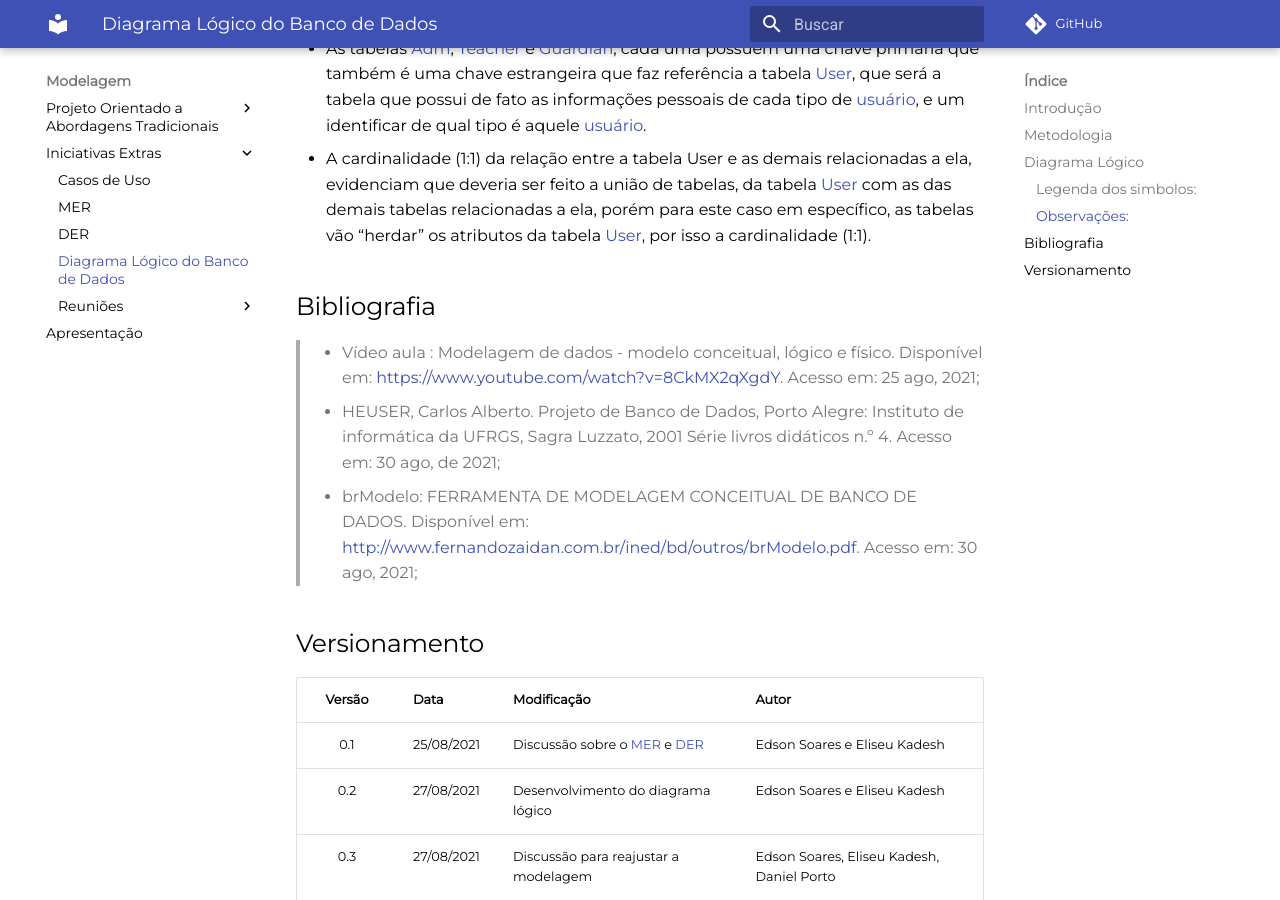
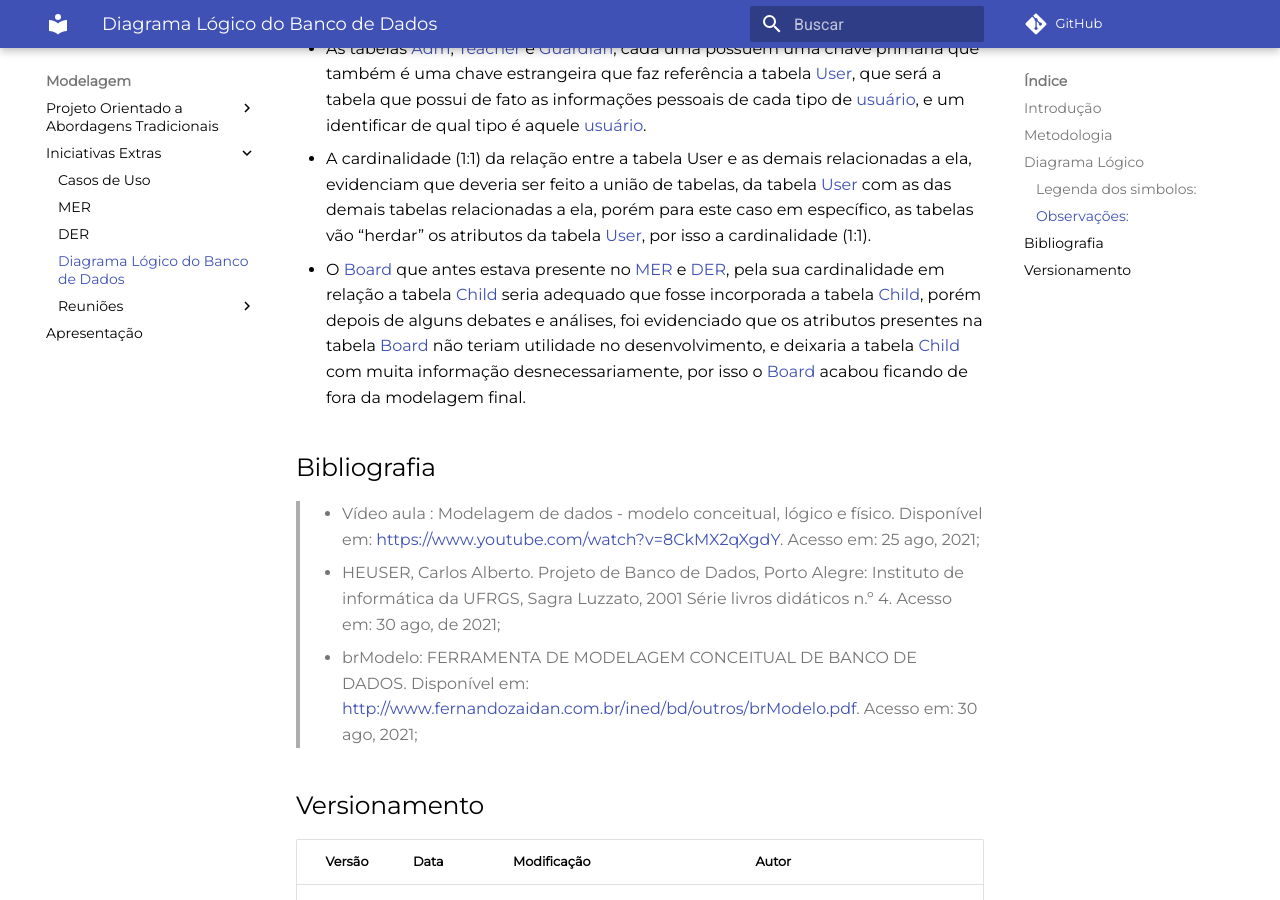
Before and after one commit to UnBArqDsw2021-1/2021.1_G6_Curumim, an MkDocs documentation site: the page built from docs/modelagem/modelagem-estatica/diagrama-logico-bd.md, in a window 1280 px wide and 900 px high, scrolled down 1497 px. Built offline with MkDocs 1.6.1 and Material for MkDocs 9.7.7, drawn with Linux system fonts in a browser that asks for light colours; comment, search, counter and statistics services are not loaded.

Commit message:
doc(#116) Adicionando argumentaçao a respeito de modificaçao no conceito da modelagem as observaçoes.

```diff
--- a/docs/modelagem/modelagem-estatica/diagrama-logico-bd.md
+++ b/docs/modelagem/modelagem-estatica/diagrama-logico-bd.md
@@ -22,6 +22,7 @@ Depois de algumas discussões durante a construção do modelo lógico, foi obse
 #### **Observações**:<br>
 - As tabelas [Adm](/2021.1_G6_Curumim/base/requisitos/modelagem/lexicos/#lexico-administrador), [Teacher](/2021.1_G6_Curumim/base/requisitos/modelagem/lexicos/#lexico-professor) e [Guardian](/2021.1_G6_Curumim/base/requisitos/modelagem/lexicos/#lexico-responsavel), cada uma possuem uma chave primária que também é uma chave estrangeira que faz referência a tabela [User](/2021.1_G6_Curumim/base/requisitos/modelagem/lexicos/#lexico-usuario), que será a tabela que possui de fato as informações pessoais de cada tipo de [usuário](/2021.1_G6_Curumim/base/requisitos/modelagem/lexicos/#lexico-usuario), e um identificar de qual tipo é aquele [usuário](/2021.1_G6_Curumim/base/requisitos/modelagem/lexicos/#lexico-usuario).
 - A cardinalidade (1:1) da relação entre a tabela User e as demais relacionadas a ela, evidenciam que deveria ser feito a união de tabelas, da tabela [User](/2021.1_G6_Curumim/base/requisitos/modelagem/lexicos/#lexico-usuario) com as das demais tabelas relacionadas a ela, porém para este caso em específico, as tabelas vão “herdar” os atributos da tabela [User](/2021.1_G6_Curumim/base/requisitos/modelagem/lexicos/#lexico-usuario), por isso a cardinalidade (1:1).
+- O [Board](/2021.1_G6_Curumim/base/requisitos/modelagem/lexicos/#lexico-mural) que antes estava presente no [MER](../modelagem-estatica/MER.md) e [DER](../modelagem-estatica/DER.md), pela sua cardinalidade em relação a tabela [Child](/2021.1_G6_Curumim/base/requisitos/modelagem/lexicos/#lexico-crianca) seria adequado que fosse incorporada a tabela [Child](/2021.1_G6_Curumim/base/requisitos/modelagem/lexicos/#lexico-crianca), porém depois de alguns debates e análises, foi evidenciado que os atributos presentes na tabela [Board](/2021.1_G6_Curumim/base/requisitos/modelagem/lexicos/#lexico-mural) não teriam utilidade no desenvolvimento, e deixaria a tabela [Child](/2021.1_G6_Curumim/base/requisitos/modelagem/lexicos/#lexico-crianca) com muita informação desnecessariamente, por isso o [Board](/2021.1_G6_Curumim/base/requisitos/modelagem/lexicos/#lexico-mural) acabou ficando de fora da modelagem final.
 
 
 ## Bibliografia
@@ -39,4 +40,4 @@ Depois de algumas discussões durante a construção do modelo lógico, foi obse
 | 0.3 | 27/08/2021 | Discussão para reajustar a modelagem | Edson Soares, Eliseu Kadesh, Daniel Porto |
 | 1.0 | 30/08/2021 | Abertura do documento          | Edson Soares, Eliseu Kadesh |
 | 1.1 | 30/08/2021 | Adição de link para o léxicos  | Eliseu Kadesh |
-| 1.2 | 30/08/2021| Revisão por pares | Gabriel Bonifácio, Francisco Ferreira |
+| 1.2 | 30/08/2021 | Revisão por pares              | Gabriel Bonifácio, Francisco Ferreira |
```
